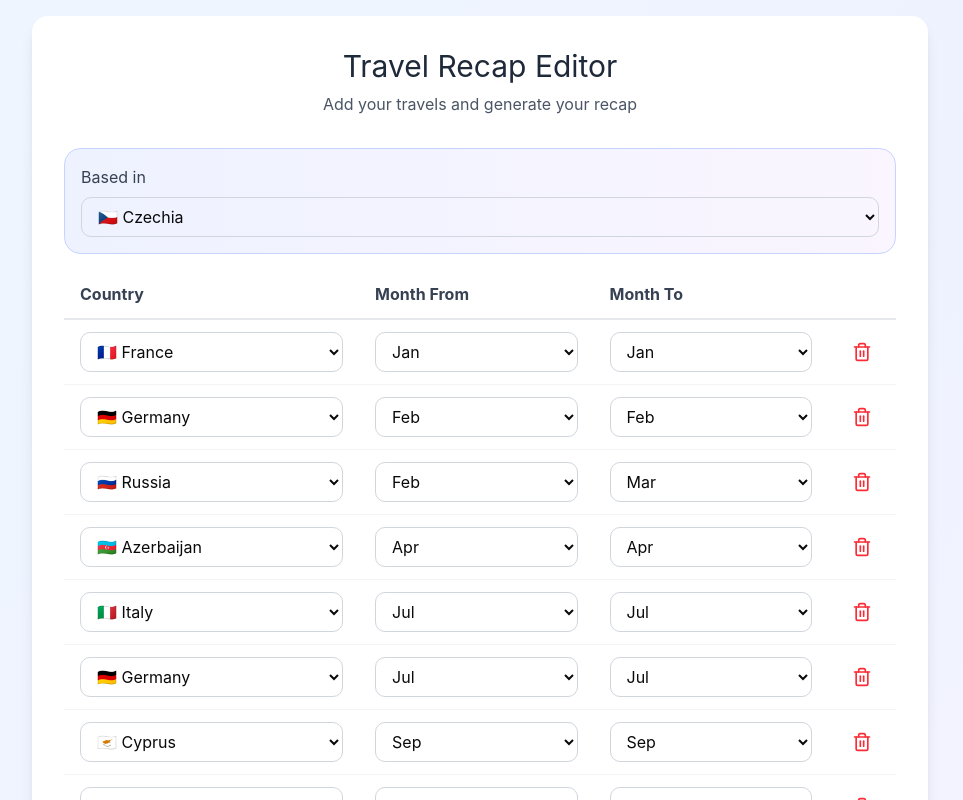
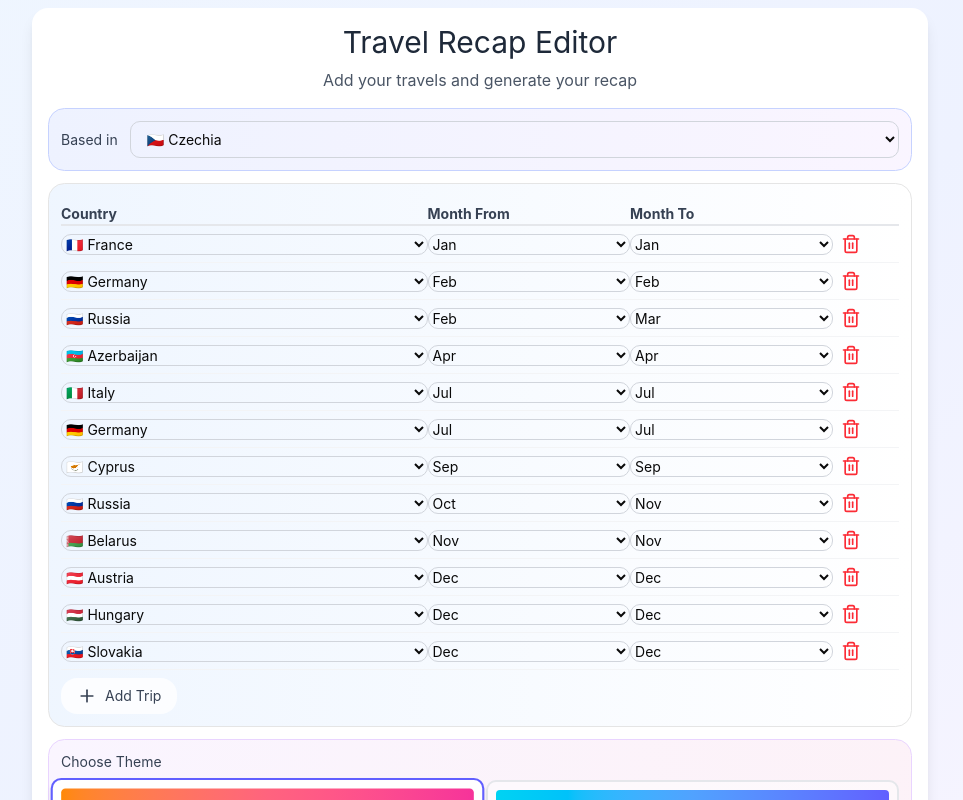
Before and after one commit to prohladenn/tma-travel-results, a React (Vite) app: page / in a window 1280 px wide. Shown: the top 800 px of the page, without its empty margins (160-1123 px from the left). Built offline with nearby package versions, Linux system fonts and the light colour scheme; the HTML template or start-up script is replaced by a standard one.

Commit message:
feat: refactor theme management and enhance travel recap editor functionality

```diff
--- a/src/components/TravelRecap.tsx
+++ b/src/components/TravelRecap.tsx
@@ -1,8 +1,7 @@
 import html2canvas from "html2canvas";
 import { ArrowLeft, Download, MapPin, Share2 } from "lucide-react";
 import { useRef } from "react";
-import { ThemeType } from "../App";
-import { themes } from "./themes";
+import { themes, ThemeType } from "./themes";
 
 interface TravelEntry {
   country: string;
@@ -36,6 +35,7 @@ export function TravelRecap({
 
   // Calculate months of travel (approximate)
   const monthsOfTravel = Math.min(12, Math.ceil(travels.length * 0.75));
+  const rowCount = Math.max(1, Math.ceil(travels.length / 3));
 
   const generateImage = async () => {
     if (!recapRef.current) return null;
@@ -97,6 +97,7 @@ export function TravelRecap({
         } backdrop-blur-sm rounded-3xl shadow-2xl overflow-hidden flex flex-col relative`}
         ref={recapRef}
       >
+        <div className="relative z-10 flex flex-col flex-1">
           {/* Back button */}
           <button
             onClick={onBack}
@@ -122,7 +123,7 @@ export function TravelRecap({
               <div className="absolute bottom-1 right-1 text-3xl">🌍</div>
             </div>
             <div className="relative">
-            <div className="text-3xl mb-1">✈️</div>
+              <div className="recap-emoji mb-1">✈️</div>
               <h1 className="story-title">2025 Travel Recap</h1>
             </div>
           </div>
@@ -149,7 +150,12 @@ export function TravelRecap({
 
           {/* Countries Grid */}
           <div className="flex-1 px-4 py-2 overflow-hidden min-h-0 flex">
-          <div className="grid grid-cols-3 gap-1.5 w-full h-full content-center">
+            <div
+              className="grid grid-cols-3 gap-1.5 w-full h-full"
+              style={{
+                gridTemplateRows: `repeat(${rowCount}, minmax(0, 1fr))`,
+              }}
+            >
               {travels.map((travel, index) => (
                 <div
                   key={index}
@@ -157,7 +163,7 @@ export function TravelRecap({
                     currentTheme.cardBg
                   } rounded-lg p-1 shadow-sm border ${
                     currentTheme.cardBorder
-                } flex flex-col items-center justify-center ${
+                  } flex flex-col items-center justify-center h-full ${
                     theme === "midnight" ? "text-gray-200" : ""
                   }`}
                 >
@@ -179,21 +185,21 @@ export function TravelRecap({
               }`}
             >
               <MapPin className={`size-3 ${currentTheme.accentColor}`} />
-            <span className="text-xs text-gray-600">Based in</span>
-            <span className="text-lg">{basedIn.flag}</span>
+              <span className="based-label text-gray-600">Based in</span>
+              <span className="based-flag">{basedIn.flag}</span>
               <span className="based-country">{basedIn.country}</span>
             </div>
             <div className="flex gap-2">
               <button
                 onClick={handleSave}
-              className={`flex-1 bg-gradient-to-r ${currentTheme.button1} text-white py-2 rounded-xl shadow-md text-sm transition-all duration-200 active:scale-[0.98] flex items-center justify-center gap-2`}
+                className={`flex-1 bg-gradient-to-r ${currentTheme.button1} text-white py-2 rounded-xl shadow-md text-base transition-all duration-200 active:scale-[0.98] flex items-center justify-center gap-2`}
               >
                 <Download className="size-4" />
                 Save
               </button>
               <button
                 onClick={handleShare}
-              className={`flex-1 bg-gradient-to-r ${currentTheme.button2} text-white py-2 rounded-xl shadow-md text-sm transition-all duration-200 active:scale-[0.98] flex items-center justify-center gap-2`}
+                className={`flex-1 bg-gradient-to-r ${currentTheme.button2} text-white py-2 rounded-xl shadow-md text-base transition-all duration-200 active:scale-[0.98] flex items-center justify-center gap-2`}
               >
                 <Share2 className="size-4" />
                 Share
@@ -202,5 +208,6 @@ export function TravelRecap({
           </div>
         </div>
       </div>
+    </div>
   );
 }
--- a/src/components/TravelRecapEditor.tsx
+++ b/src/components/TravelRecapEditor.tsx
@@ -1,5 +1,6 @@
 import { Plus, Trash2 } from "lucide-react";
-import { ThemeType } from "../App";
+import { COUNTRIES, COUNTRIES_BY_REGION, MONTHS } from "../data/countries";
+import { ThemeType, themeOptions } from "./themes";
 
 export interface TravelData {
   country: string;
@@ -22,83 +23,6 @@ interface TravelInputProps {
   onTravelsChange: (travels: TravelData[]) => void;
   onGenerate: () => void;
 }
-
-const MONTHS = [
-  "Jan",
-  "Feb",
-  "Mar",
-  "Apr",
-  "May",
-  "Jun",
-  "Jul",
-  "Aug",
-  "Sep",
-  "Oct",
-  "Nov",
-  "Dec",
-];
-
-const COUNTRIES = [
-  { name: "France", flag: "🇫🇷" },
-  { name: "Germany", flag: "🇩🇪" },
-  { name: "Russia", flag: "🇷🇺" },
-  { name: "Azerbaijan", flag: "🇦🇿" },
-  { name: "Italy", flag: "🇮🇹" },
-  { name: "Cyprus", flag: "🇨🇾" },
-  { name: "Belarus", flag: "🇧🇾" },
-  { name: "Austria", flag: "🇦🇹" },
-  { name: "Hungary", flag: "🇭🇺" },
-  { name: "Slovakia", flag: "🇸🇰" },
-  { name: "Czechia", flag: "🇨🇿" },
-  { name: "Poland", flag: "🇵🇱" },
-  { name: "Spain", flag: "🇪🇸" },
-  { name: "Portugal", flag: "🇵🇹" },
-  { name: "United Kingdom", flag: "🇬🇧" },
-  { name: "Netherlands", flag: "🇳🇱" },
-  { name: "Belgium", flag: "🇧🇪" },
-  { name: "Switzerland", flag: "🇨🇭" },
-  { name: "Greece", flag: "🇬🇷" },
-  { name: "Turkey", flag: "🇹🇷" },
-];
-
-const THEMES = [
-  {
-    id: "sunset" as ThemeType,
-    name: "Sunset Vibes",
-    gradient: "from-orange-400 via-rose-400 to-pink-500",
-    emoji: "🌅",
-  },
-  {
-    id: "ocean" as ThemeType,
-    name: "Ocean Breeze",
-    gradient: "from-cyan-400 via-blue-400 to-indigo-500",
-    emoji: "🌊",
-  },
-  {
-    id: "forest" as ThemeType,
-    name: "Forest Green",
-    gradient: "from-emerald-400 via-green-400 to-teal-500",
-    emoji: "🌲",
-  },
-  {
-    id: "purple" as ThemeType,
-    name: "Purple Dream",
-    gradient: "from-purple-400 via-fuchsia-400 to-pink-500",
-    emoji: "💜",
-  },
-  {
-    id: "midnight" as ThemeType,
-    name: "Midnight Sky",
-    gradient: "from-slate-700 via-indigo-700 to-purple-800",
-    emoji: "🌙",
-  },
-  {
-    id: "coral" as ThemeType,
-    name: "Coral Sunset",
-    gradient: "from-rose-300 via-coral-400 to-orange-400",
-    emoji: "🪸",
-  },
-];
 
 export function TravelInput({
   travels,
@@ -147,44 +71,56 @@ export function TravelInput({
   };
 
   return (
-    <div className="min-h-screen max-h-screen overflow-y-auto bg-gradient-to-br from-blue-50 via-indigo-50 to-purple-50 p-4 sm:p-6">
+    <div className="min-h-screen max-h-screen overflow-y-auto bg-gradient-to-br from-blue-50 via-indigo-50 to-purple-50 p-2 sm:p-4">
       <div className="max-w-4xl mx-auto">
-        <div className="bg-white rounded-2xl shadow-lg p-8">
+        <div className="bg-white rounded-2xl shadow-lg p-4">
           <h1 className="text-3xl mb-2 text-center text-gray-800">
             Travel Recap Editor
           </h1>
-          <p className="text-center text-gray-600 mb-8">
+          <p className="text-center text-gray-600 mb-4">
             Add your travels and generate your recap
           </p>
 
           {/* Based In Section */}
-          <div className="mb-4 p-4 bg-gradient-to-r from-indigo-50 to-purple-50 rounded-xl border border-indigo-200">
-            <label className="block mb-2 text-gray-700">Based in</label>
+          <div className="mb-3 p-3 bg-gradient-to-r from-indigo-50 to-purple-50 rounded-xl border border-indigo-200">
+            <div className="flex items-center gap-3">
+              <label className="text-sm font-medium text-gray-700 whitespace-nowrap">
+                Based in
+              </label>
               <select
                 value={basedIn.country}
                 onChange={(e) => updateBasedIn(e.target.value)}
-              className="w-full border border-gray-300 rounded-lg px-3 py-2 focus:outline-none focus:ring-2 focus:ring-indigo-500"
+                className="flex-1 border border-gray-300 rounded-lg px-3 py-2 text-sm focus:outline-none focus:ring-2 focus:ring-indigo-500"
               >
-              {COUNTRIES.map((country) => (
+                {COUNTRIES_BY_REGION.map((region) => (
+                  <optgroup key={region.region} label={region.region}>
+                    {region.countries.map((country) => (
                       <option key={country.name} value={country.name}>
                         {country.flag} {country.name}
                       </option>
                     ))}
+                  </optgroup>
+                ))}
               </select>
             </div>
+          </div>
 
-          <div className="mb-4">
+          {/* Travels Section */}
+          <div className="mb-3 p-3 bg-gradient-to-r from-blue-50 to-sky-50 rounded-xl border border-blue-200">
+            <div className="py-2">
               <table className="w-full">
                 <thead>
                   <tr className="border-b-2 border-gray-200">
-                  <th className="text-left py-3 px-4 text-gray-700">Country</th>
-                  <th className="text-left py-3 px-4 text-gray-700">
+                    <th className="text-left py-1.5 px-1 text-sm font-semibold text-gray-700">
+                      Country
+                    </th>
+                    <th className="text-left py-1.5 px-1 text-sm font-semibold text-gray-700 w-28">
                       Month From
                     </th>
-                  <th className="text-left py-3 px-4 text-gray-700">
+                    <th className="text-left py-1.5 px-1 text-sm font-semibold text-gray-700 w-28">
                       Month To
                     </th>
-                  <th className="w-16"></th>
+                    <th className="w-12"></th>
                   </tr>
                 </thead>
                 <tbody>
@@ -193,29 +129,33 @@ export function TravelInput({
                       key={index}
                       className="border-b border-gray-100 hover:bg-gray-50"
                     >
-                    <td className="py-3 px-4">
+                      <td className="py-1.5 px-1">
                         <select
                           value={travel.country}
                           onChange={(e) =>
                             updateTravel(index, "country", e.target.value)
                           }
-                        className="w-full border border-gray-300 rounded-lg px-3 py-2 focus:outline-none focus:ring-2 focus:ring-indigo-500"
+                          className="w-full border border-gray-300 rounded-lg px-2 py-1.5 text-sm focus:outline-none focus:ring-2 focus:ring-indigo-500"
                         >
                           <option value="">Select country</option>
-                        {COUNTRIES.map((country) => (
+                          {COUNTRIES_BY_REGION.map((region) => (
+                            <optgroup key={region.region} label={region.region}>
+                              {region.countries.map((country) => (
                                 <option key={country.name} value={country.name}>
                                   {country.flag} {country.name}
                                 </option>
                               ))}
+                            </optgroup>
+                          ))}
                         </select>
                       </td>
-                    <td className="py-3 px-4">
+                      <td className="py-1.5 px-1 w-28">
                         <select
                           value={travel.monthFrom}
                           onChange={(e) =>
                             updateTravel(index, "monthFrom", e.target.value)
                           }
-                        className="w-full border border-gray-300 rounded-lg px-3 py-2 focus:outline-none focus:ring-2 focus:ring-indigo-500"
+                          className="w-full border border-gray-300 rounded-lg px-2 py-1.5 text-sm focus:outline-none focus:ring-2 focus:ring-indigo-500"
                         >
                           <option value="">Select month</option>
                           {MONTHS.map((month) => (
@@ -225,13 +165,13 @@ export function TravelInput({
                           ))}
                         </select>
                       </td>
-                    <td className="py-3 px-4">
+                      <td className="py-1.5 px-1 w-28">
                         <select
                           value={travel.monthTo}
                           onChange={(e) =>
                             updateTravel(index, "monthTo", e.target.value)
                           }
-                        className="w-full border border-gray-300 rounded-lg px-3 py-2 focus:outline-none focus:ring-2 focus:ring-indigo-500"
+                          className="w-full border border-gray-300 rounded-lg px-2 py-1.5 text-sm focus:outline-none focus:ring-2 focus:ring-indigo-500"
                         >
                           <option value="">Select month</option>
                           {MONTHS.map((month) => (
@@ -241,10 +181,10 @@ export function TravelInput({
                           ))}
                         </select>
                       </td>
-                    <td className="py-3 px-4">
+                      <td className="py-1.5 px-1 text-right">
                         <button
                           onClick={() => removeTravel(index)}
-                        className="text-red-500 hover:text-red-700 p-2 rounded-lg hover:bg-red-50 transition-colors"
+                          className="text-red-500 hover:text-red-700 p-2 rounded-lg hover:bg-red-50 transition-colors inline-flex"
                         >
                           <Trash2 className="size-5" />
                         </button>
@@ -255,25 +195,28 @@ export function TravelInput({
               </table>
             </div>
 
-          <div className="mb-4">
+            <div className="pt-3">
               <button
                 onClick={addTravel}
-              className="flex items-center gap-2 px-6 py-3 bg-gray-100 hover:bg-gray-200 text-gray-700 rounded-xl transition-colors"
+                className="flex items-center gap-2 px-4 py-2 text-sm font-medium bg-white/80 hover:bg-white text-gray-700 rounded-xl transition-colors"
               >
                 <Plus className="size-5" />
                 Add Trip
               </button>
             </div>
+          </div>
 
           {/* Theme Selection */}
-          <div className="mb-4 p-4 bg-gradient-to-r from-purple-50 to-pink-50 rounded-xl border border-purple-200">
-            <label className="block mb-3 text-gray-700">Choose Theme</label>
+          <div className="mb-3 p-3 bg-gradient-to-r from-purple-50 to-pink-50 rounded-xl border border-purple-200">
+            <label className="block mb-2 text-sm font-medium text-gray-700">
+              Choose Theme
+            </label>
             <div className="grid grid-cols-2 gap-3">
-              {THEMES.map((themeOption) => (
+              {themeOptions.map((themeOption) => (
                 <button
                   key={themeOption.id}
                   onClick={() => onThemeChange(themeOption.id)}
-                  className={`p-3 rounded-lg border-2 transition-all ${
+                  className={`p-2 rounded-lg border-2 transition-all ${
                     theme === themeOption.id
                       ? "border-indigo-500 bg-white shadow-md scale-105"
                       : "border-gray-200 bg-white/50 hover:border-gray-300"
@@ -300,7 +243,7 @@ export function TravelInput({
                 travels.length === 0 ||
                 travels.some((t) => !t.country || !t.monthFrom)
               }
-              className="w-full bg-gradient-to-r from-indigo-500 to-purple-500 hover:from-indigo-600 hover:to-purple-600 disabled:from-gray-300 disabled:to-gray-400 disabled:cursor-not-allowed text-white py-3 rounded-xl shadow-lg transition-all duration-200"
+              className="w-full bg-gradient-to-r from-indigo-500 to-purple-500 hover:from-indigo-600 hover:to-purple-600 disabled:from-gray-300 disabled:to-gray-400 disabled:cursor-not-allowed text-white py-2.5 rounded-xl shadow-lg transition-all duration-200"
             >
               Generate Travel Recap
             </button>
--- /dev/null
+++ b/src/data/countries.ts
@@ -0,0 +1,166 @@
+export interface Country {
+  name: string;
+  flag: string;
+}
+
+export interface CountryRegion {
+  region: string;
+  countries: Country[];
+}
+
+export const COUNTRIES: Country[] = [
+  // Europe
+  { name: "Austria", flag: "🇦🇹" },
+  { name: "Belarus", flag: "🇧🇾" },
+  { name: "Belgium", flag: "🇧🇪" },
+  { name: "Bulgaria", flag: "🇧🇬" },
+  { name: "Croatia", flag: "🇭🇷" },
+  { name: "Cyprus", flag: "🇨🇾" },
+  { name: "Czechia", flag: "🇨🇿" },
+  { name: "Denmark", flag: "🇩🇰" },
+  { name: "Estonia", flag: "🇪🇪" },
+  { name: "Finland", flag: "🇫🇮" },
+  { name: "France", flag: "🇫🇷" },
+  { name: "Germany", flag: "🇩🇪" },
+  { name: "Greece", flag: "🇬🇷" },
+  { name: "Hungary", flag: "🇭🇺" },
+  { name: "Iceland", flag: "🇮🇸" },
+  { name: "Ireland", flag: "🇮🇪" },
+  { name: "Italy", flag: "🇮🇹" },
+  { name: "Latvia", flag: "🇱🇻" },
+  { name: "Lithuania", flag: "🇱🇹" },
+  { name: "Malta", flag: "🇲🇹" },
+  { name: "Monaco", flag: "🇲🇨" },
+  { name: "Montenegro", flag: "🇲🇪" },
+  { name: "Netherlands", flag: "🇳🇱" },
+  { name: "Norway", flag: "🇳🇴" },
+  { name: "Poland", flag: "🇵🇱" },
+  { name: "Portugal", flag: "🇵🇹" },
+  { name: "Romania", flag: "🇷🇴" },
+  { name: "Russia", flag: "🇷🇺" },
+  { name: "Serbia", flag: "🇷🇸" },
+  { name: "Slovakia", flag: "🇸🇰" },
+  { name: "Slovenia", flag: "🇸🇮" },
+  { name: "Spain", flag: "🇪🇸" },
+  { name: "Sweden", flag: "🇸🇪" },
+  { name: "Switzerland", flag: "🇨🇭" },
+  { name: "Turkey", flag: "🇹🇷" },
+  { name: "Ukraine", flag: "🇺🇦" },
+  { name: "United Kingdom", flag: "🇬🇧" },
+
+  // Asia
+  { name: "Armenia", flag: "🇦🇲" },
+  { name: "Azerbaijan", flag: "🇦🇿" },
+  { name: "Bahrain", flag: "🇧🇭" },
+  { name: "Cambodia", flag: "🇰🇭" },
+  { name: "China", flag: "🇨🇳" },
+  { name: "Georgia", flag: "🇬🇪" },
+  { name: "India", flag: "🇮🇳" },
+  { name: "Indonesia", flag: "🇮🇩" },
+  { name: "Israel", flag: "🇮🇱" },
+  { name: "Japan", flag: "🇯🇵" },
+  { name: "Jordan", flag: "🇯🇴" },
+  { name: "Kazakhstan", flag: "🇰🇿" },
+  { name: "Laos", flag: "🇱🇦" },
+  { name: "Malaysia", flag: "🇲🇾" },
+  { name: "Maldives", flag: "🇲🇻" },
+  { name: "Nepal", flag: "🇳🇵" },
+  { name: "Oman", flag: "🇴🇲" },
+  { name: "Philippines", flag: "🇵🇭" },
+  { name: "Qatar", flag: "🇶🇦" },
+  { name: "Saudi Arabia", flag: "🇸🇦" },
+  { name: "Singapore", flag: "🇸🇬" },
+  { name: "South Korea", flag: "🇰🇷" },
+  { name: "Sri Lanka", flag: "🇱🇰" },
+  { name: "Taiwan", flag: "🇹🇼" },
+  { name: "Thailand", flag: "🇹🇭" },
+  { name: "United Arab Emirates", flag: "🇦🇪" },
+  { name: "Uzbekistan", flag: "🇺🇿" },
+  { name: "Vietnam", flag: "🇻🇳" },
+
+  // Africa
+  { name: "Botswana", flag: "🇧🇼" },
+  { name: "Egypt", flag: "🇪🇬" },
+  { name: "Kenya", flag: "🇰🇪" },
+  { name: "Madagascar", flag: "🇲🇬" },
+  { name: "Mauritius", flag: "🇲🇺" },
+  { name: "Morocco", flag: "🇲🇦" },
+  { name: "Namibia", flag: "🇳🇦" },
+  { name: "Rwanda", flag: "🇷🇼" },
+  { name: "Seychelles", flag: "🇸🇨" },
+  { name: "South Africa", flag: "🇿🇦" },
+  { name: "Tanzania", flag: "🇹🇿" },
+  { name: "Tunisia", flag: "🇹🇳" },
+  { name: "Uganda", flag: "🇺🇬" },
+  { name: "Zimbabwe", flag: "🇿🇼" },
+
+  // North America
+  { name: "Bahamas", flag: "🇧🇸" },
+  { name: "Barbados", flag: "🇧🇧" },
+  { name: "Belize", flag: "🇧🇿" },
+  { name: "Canada", flag: "🇨🇦" },
+  { name: "Costa Rica", flag: "🇨🇷" },
+  { name: "Cuba", flag: "🇨🇺" },
+  { name: "Dominican Republic", flag: "🇩🇴" },
+  { name: "Jamaica", flag: "🇯🇲" },
+  { name: "Mexico", flag: "🇲🇽" },
+  { name: "Panama", flag: "🇵🇦" },
+  { name: "United States", flag: "🇺🇸" },
+
+  // South America
+  { name: "Argentina", flag: "🇦🇷" },
+  { name: "Bolivia", flag: "🇧🇴" },
+  { name: "Brazil", flag: "🇧🇷" },
+  { name: "Chile", flag: "🇨🇱" },
+  { name: "Colombia", flag: "🇨🇴" },
+  { name: "Ecuador", flag: "🇪🇨" },
+  { name: "Peru", flag: "🇵🇪" },
+  { name: "Uruguay", flag: "🇺🇾" },
+
+  // Oceania
+  { name: "Australia", flag: "🇦🇺" },
+  { name: "Fiji", flag: "🇫🇯" },
+  { name: "New Zealand", flag: "🇳🇿" },
+];
+
+export const COUNTRIES_BY_REGION: CountryRegion[] = [
+  {
+    region: "Europe",
+    countries: COUNTRIES.slice(0, 36),
+  },
+  {
+    region: "Asia",
+    countries: COUNTRIES.slice(36, 64),
+  },
+  {
+    region: "Africa",
+    countries: COUNTRIES.slice(64, 78),
+  },
+  {
+    region: "North America",
+    countries: COUNTRIES.slice(78, 89),
+  },
+  {
+    region: "South America",
+    countries: COUNTRIES.slice(89, 97),
+  },
+  {
+    region: "Oceania",
+    countries: COUNTRIES.slice(97),
+  },
+];
+
+export const MONTHS = [
+  "Jan",
+  "Feb",
+  "Mar",
+  "Apr",
+  "May",
+  "Jun",
+  "Jul",
+  "Aug",
+  "Sep",
+  "Oct",
+  "Nov",
+  "Dec",
+];
--- a/src/vite-env.d.ts
+++ b/src/vite-env.d.ts
@@ -1,3 +1,3 @@
 /// <reference types="vite/client" />
 
-declare module "*.css";
+declare module "*.css" {}
```
Also changed, not shown: src/App.tsx (+1 -8 lines), src/components/themes.ts (+53 -1 lines), src/index.css (+20 -6 lines), vite.config.ts (+7 -0 lines), 5 other files (tests, documents, lock files or other folders). Lines whose indentation alone changed are shown as unchanged.
